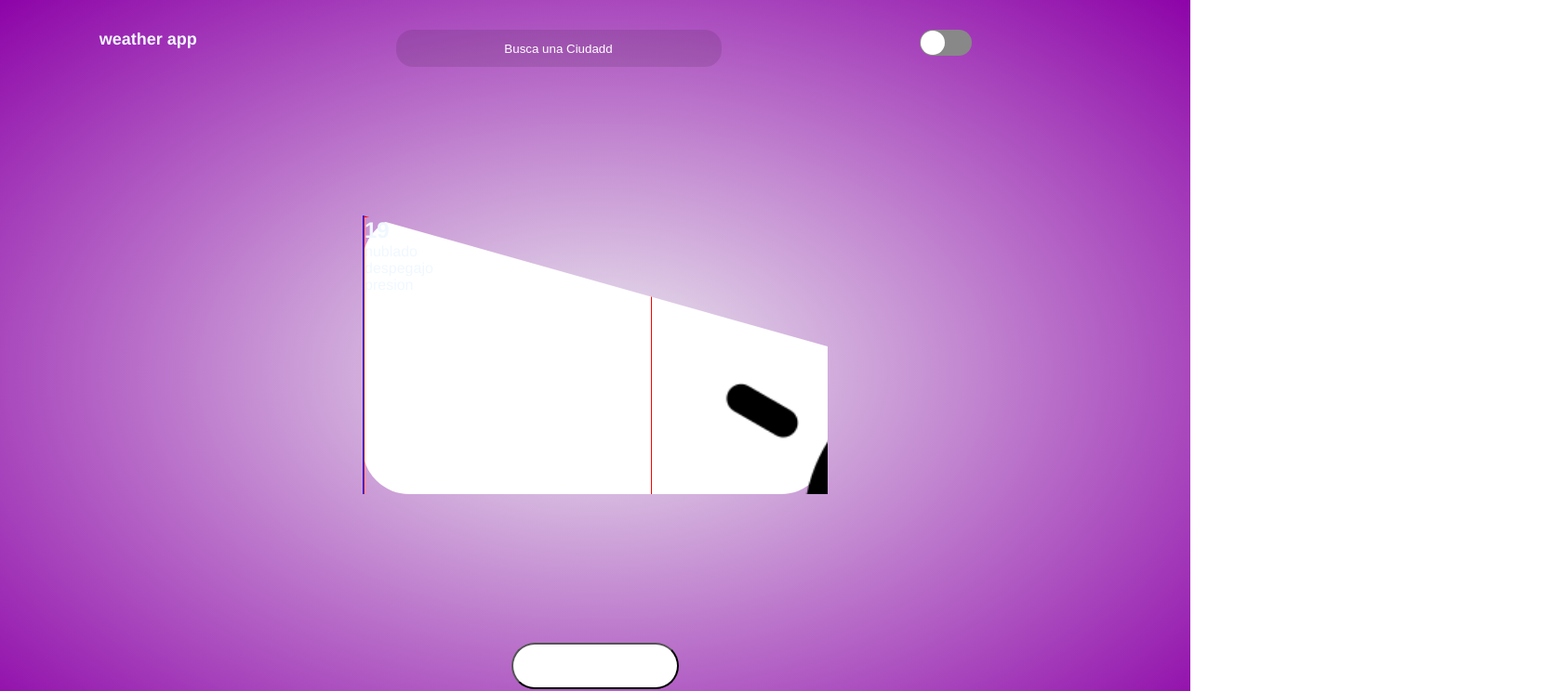
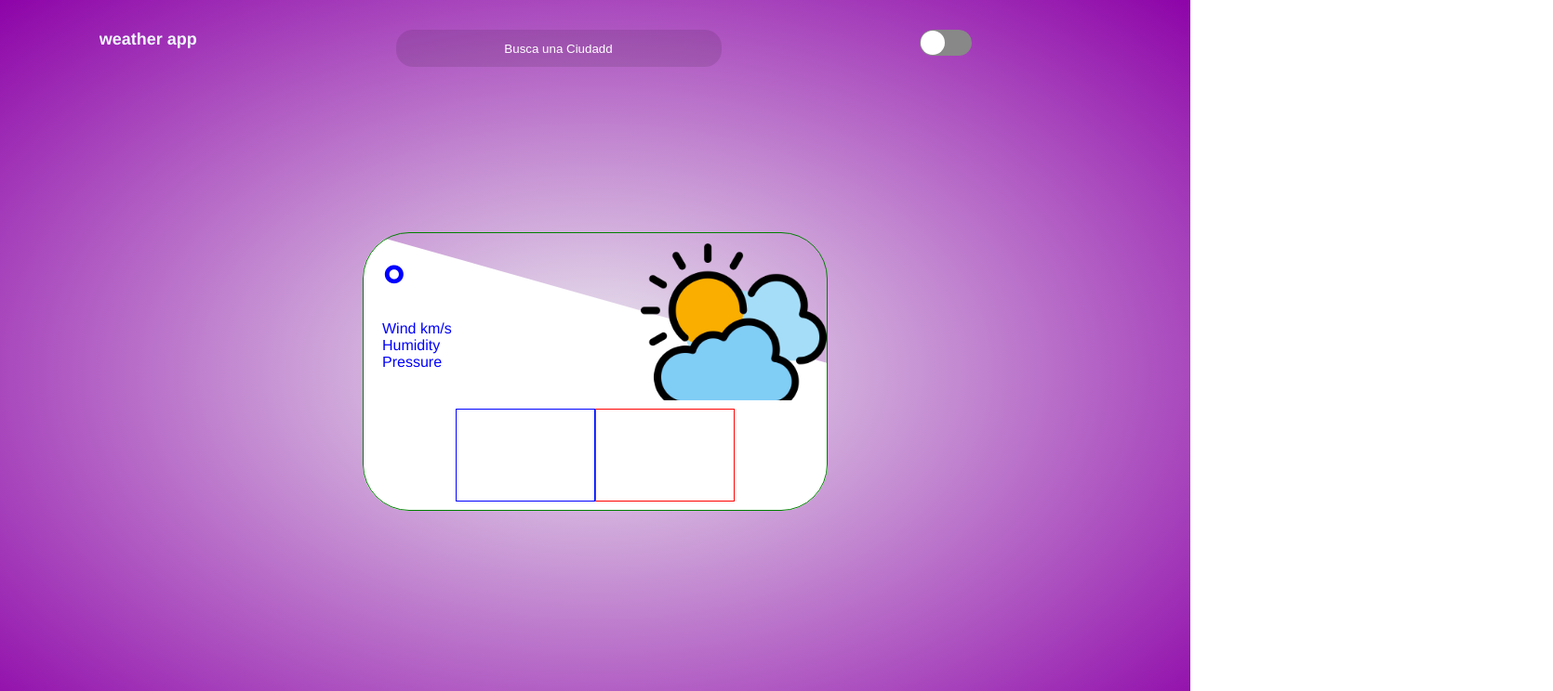
Before and after one commit to GerardoCerrillos/Clim, a React (Vite) app: page / in a window 1280 px wide. Shown: the top 744 px of the page at 93% size, 1670 px wide, since content can reach past the window. Built offline with nearby package versions, Linux system fonts and the light colour scheme; no server answers.

Commit message:
some clim component fixes with css

```diff
--- a/src/App.css
+++ b/src/App.css
@@ -2,6 +2,7 @@
   box-sizing: border-box;
   padding: 0px;
   margin: 0px;
+  overflow: hidden;
 }
 
 .darkmode {
@@ -59,43 +60,3 @@ input {
   top: 5px;
   left: 50%;
 }
-
-.forma1{
-
-  background-color: white;
-  border-radius: 50px;
-  width: 500px;
-  height: 300px;
-  margin-left: auto;
-  margin-right: auto;
-  clip-path: polygon(0 0, 100% 47%, 100% 100%, 0% 100%);
-}
-
-.cambio{
-  background-color: white;
-  border-radius: 30px;
-  width: 180px;
-  height: 50px;
-  margin-left: auto;
-  margin-right: auto;
-}
-/* clima */
-.container{
-  border: solid blue 1px;
-  position: absolute;
-  display: flex;
-  width: 100%;
-  height: 100%;
-}
-.clima1{
-  width: 35%;
-  border: solid 1px red;
-}
-
-
-.imgclim{
-  position: relative;
-  z-index: 10;
-  object-fit: contain;
-  width: 100%;
-}
--- a/src/App.jsx
+++ b/src/App.jsx
@@ -45,7 +45,6 @@ function App() {
           setTemp({ celsius, farenheit });
           setWeather(res.data);
           setDescription(res.data.weather[0].description);
-          console.log(res.data);
         })
         .catch((err) => console.log(err));
     }
@@ -79,10 +78,7 @@ function App() {
           checkedIcon={false}
         />
       </header>
-      <article className="forma1">
-        <Clim longitude={coords?.lon} latitude={coords?.lat} />
-      </article>
-      <button className="cambio"></button>
+        <Clim lon={coords?.lon} lat={coords?.lat} temp={temp} weather={weather} description={description} />
     </div>
   );
 }
--- a/src/components/Clim.jsx
+++ b/src/components/Clim.jsx
@@ -1,21 +1,32 @@
+import "./clim.css";
 
-const Clim = ({}) => {
+const Clim = ({ lon, lat, temp, weather, description }) => {
+  console.log(weather)
   return (
-    <div className="container">
-      <div className="clima1">
-        <h1>19</h1>
-        <ul>
-          <li>nublado</li>
-          <li>despegajo</li>
-          <li>presion</li>
-        </ul>
+    <>
+      <div className="container">
+        <div className="weather-data">
+          <h1>{temp?.celsius}</h1>
+          <ul className="weather-list">
+            <li>Wind {weather?.wind.speed} km/s</li>
+            <li>Humidity {weather?.main.humidity}</li>
+            <li>Pressure {weather?.main.pressure}</li>
+          </ul>
+        </div>
+        <div className="weather-img-container">
+          <img className="weather-img" src="/cloudy-day.png" alt="" />
+        </div>
+        <div className="weather-info">
+          <div className="weather-city">
+            <h2>{weather?.name}</h2>
+          </div>
+          <div className="weather-description">
+            <p>{weather?.weather[0].description}</p>
+          </div>
+        </div>
       </div>
-        <img className="imgclim" src="/cloudy-day.png" alt="" />
-      <div className="ciudadConClima">
-        <h2>mexcio</h2>
-        <p>clima</p>
-      </div>
-    </div>
+      <div className="container-bg"></div>
+    </>
   );
 };
 export default Clim;
--- /dev/null
+++ b/src/components/clim.css
@@ -0,0 +1,87 @@
+.container
+{
+  display: flex;
+  flex-wrap: wrap;
+  justify-content: space-between;
+  background-color: transparent;
+  border-radius: 50px;
+  width: 500px;
+  height: 300px;
+  margin: 0;
+  position: absolute;
+  top: 50%;
+  left: 50%;
+  transform: translate(-50%, -50%);
+  z-index: 2;
+  border: solid 1px green
+}
+
+.container-bg
+{
+  background-color: white;
+  border-radius: 50px;
+  width: 500px;
+  height: 300px;
+  clip-path: polygon(0 0, 100% 47%, 100% 100%, 0% 100%);
+  margin: 0;
+  position: absolute;
+  top: 50%;
+  left: 50%;
+  transform: translate(-50%, -50%);
+  z-index: 0;
+}
+
+.weather-data
+{
+  width: 200px;
+  max-height: 180px;
+  color: blue;
+  margin-left: 20px;
+  margin-top: 20px;
+}
+.weather-data h1
+{
+  font-size: 4rem;
+}
+.weather-data h1::after
+{
+  content:  "°";
+}
+.weather-list
+{
+  list-style: none;
+}
+/*  */
+.weather-img-container
+{
+  width: 200px;
+  height: 180px;
+}
+.weather-img
+{
+  max-width: 100%;
+  object-fit: cover;
+}
+/*  */
+.weather-info
+{
+  display: flex;
+  justify-content: space-evenly;
+  margin-left: auto;
+  margin-right: auto;
+  height: 100px;
+  color: blue
+}
+.weather-city
+{
+  width: 150px;
+  height: 100px;
+  border: solid 1px blue;
+  text-align: center;
+}
+.weather-description
+{
+  width: 150px;
+  border: 1px solid red;
+  text-align: center;
+}
```
